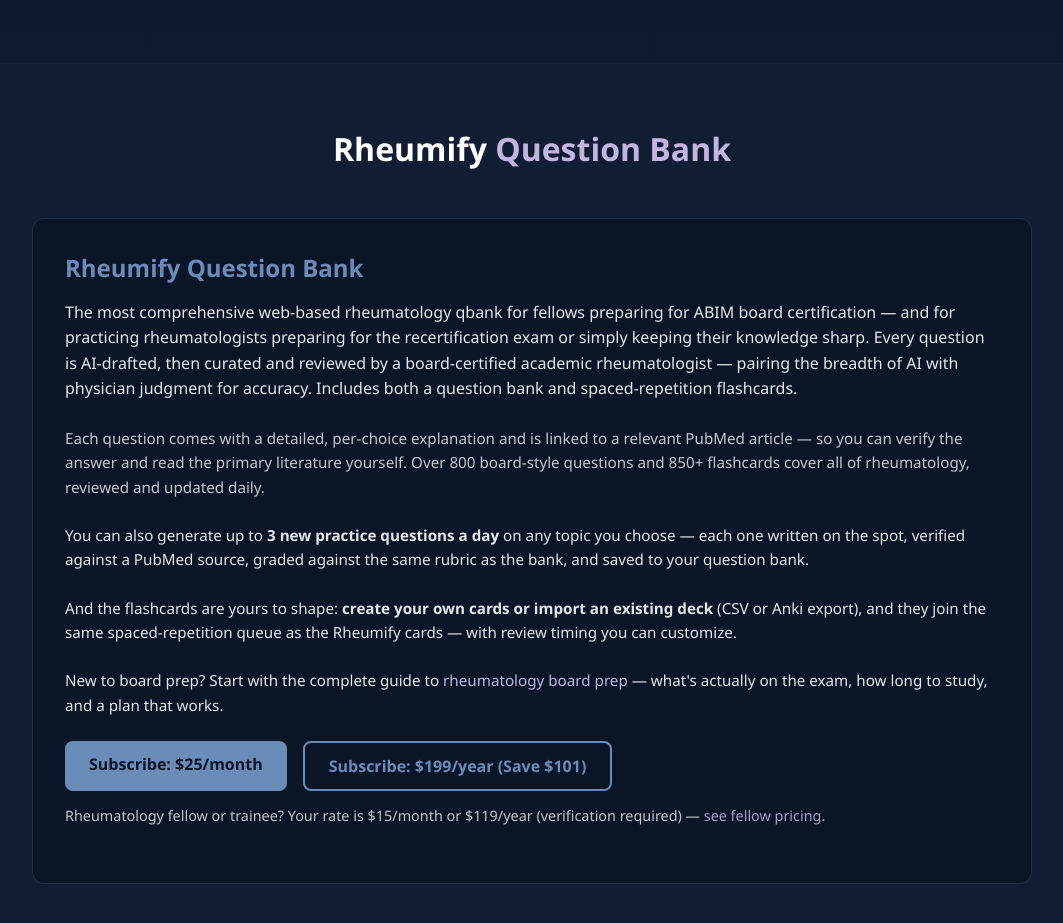
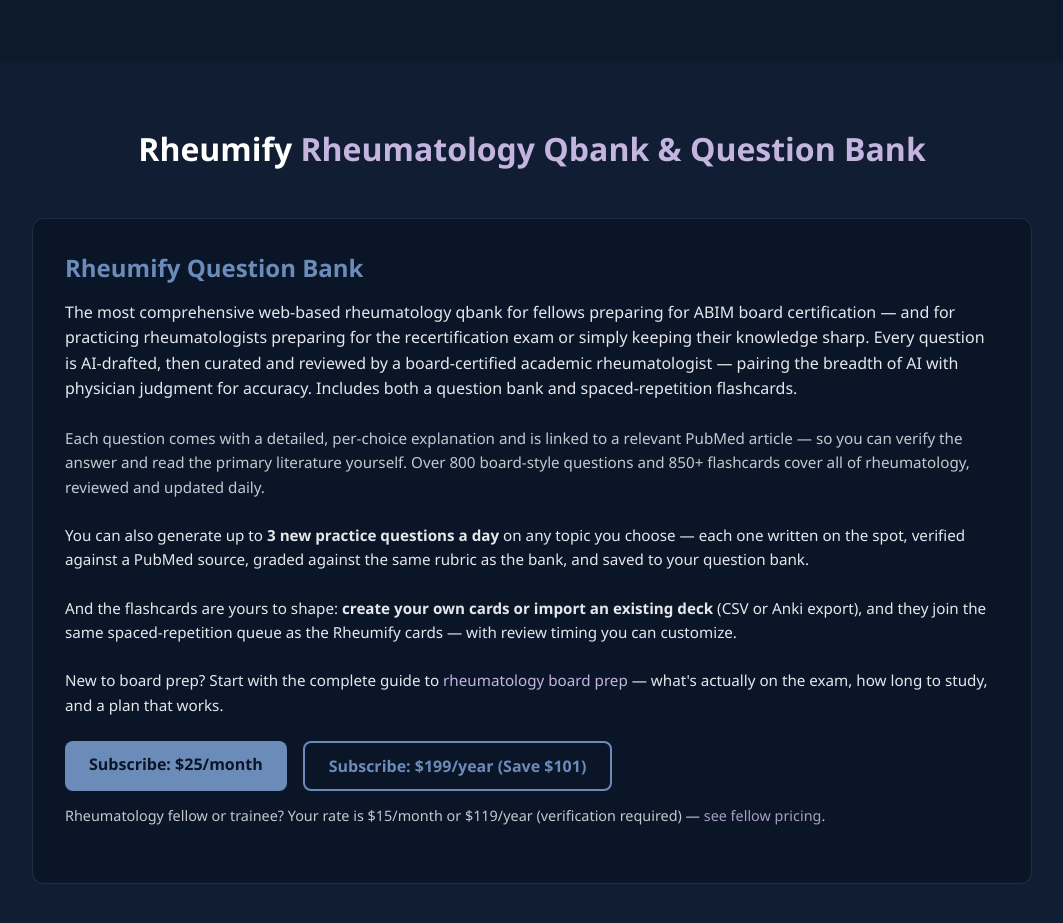
Before and after one commit to rheumify/rheumify-website, a Next.js app: page / in a window 1280 px wide. Shown: the part 2163-3086 px from the top of the page, without its empty margins (108-1171 px from the left). Built offline with nearby package versions, Linux system fonts and the light colour scheme.

Commit message:
SEO: add "rheumatology qbank" to home question bank H2

```diff
--- a/app/page.js
+++ b/app/page.js
@@ -222,7 +222,7 @@ export default function Home() {
 
       {/* Rheumify Question Bank */}
       <section className="products-section">
-        <h2 className="section-title">Rheumify <span>Question Bank</span></h2>
+        <h2 className="section-title">Rheumify <span>Rheumatology Qbank &amp; Question Bank</span></h2>
         <div className="products-grid">
           <div className="product-card">
             <h3><a href="/fellows" style={{ color: 'inherit', textDecoration: 'none' }}>Rheumify Question Bank</a></h3>
```
